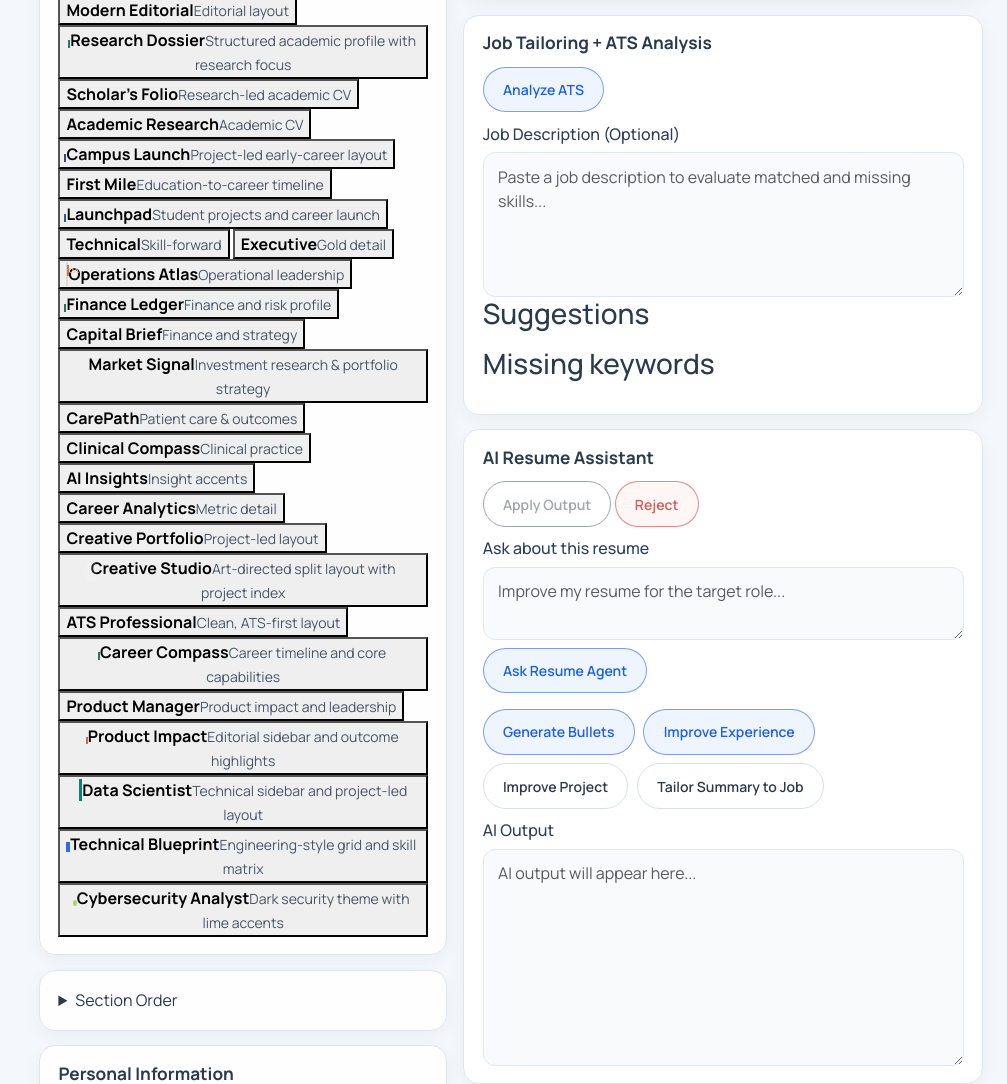
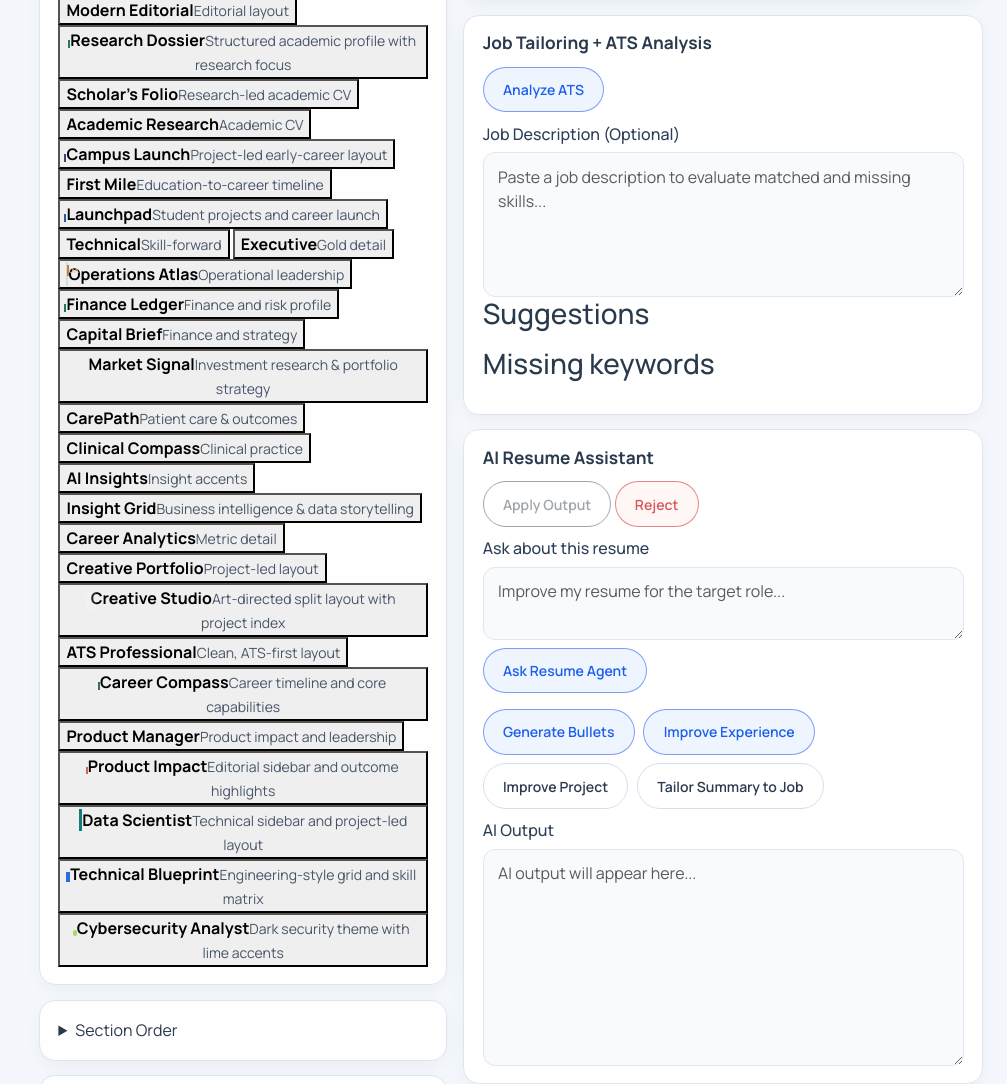
Before and after one commit to umarabrar-git/AI_Resume_Analyzer, a Flask app: page /resume-creation in a window 1280 px wide. Shown: the part 1152-2236 px from the top of the page, without its empty margins (273-1280 px from the left). Run offline with Flask 3, Linux system fonts and the light colour scheme; a user stored in the database is signed in.

Commit message:
Add Insight Grid to resume template gallery

```diff
--- a/templates/components/pages/resume_creation/builder.html
+++ b/templates/components/pages/resume_creation/builder.html
@@ -175,6 +175,7 @@
           <option value="market_signal">Market Signal</option>
           <option value="ai_insights">AI Insights</option>
           <option value="career_analytics">Career Analytics</option>
+          <option value="insight_grid">Insight Grid</option>
           <option value="creative_portfolio">Creative Portfolio</option>
           <option value="creative_studio">Creative Studio</option>
           <option value="ats_professional">ATS Professional</option>
@@ -414,6 +415,15 @@
             <span
               ><strong>AI Insights</strong><small>Insight accents</small></span
             >
+          </button>
+          <button
+            type="button"
+            class="template-choice"
+            data-template-choice="insight_grid"
+            aria-pressed="false"
+          >
+            <span class="template-sample template-sample--insight-grid" aria-hidden="true"></span>
+            <span><strong>Insight Grid</strong><small>Business intelligence & data storytelling</small></span>
           </button>
           <button
             type="button"
```
